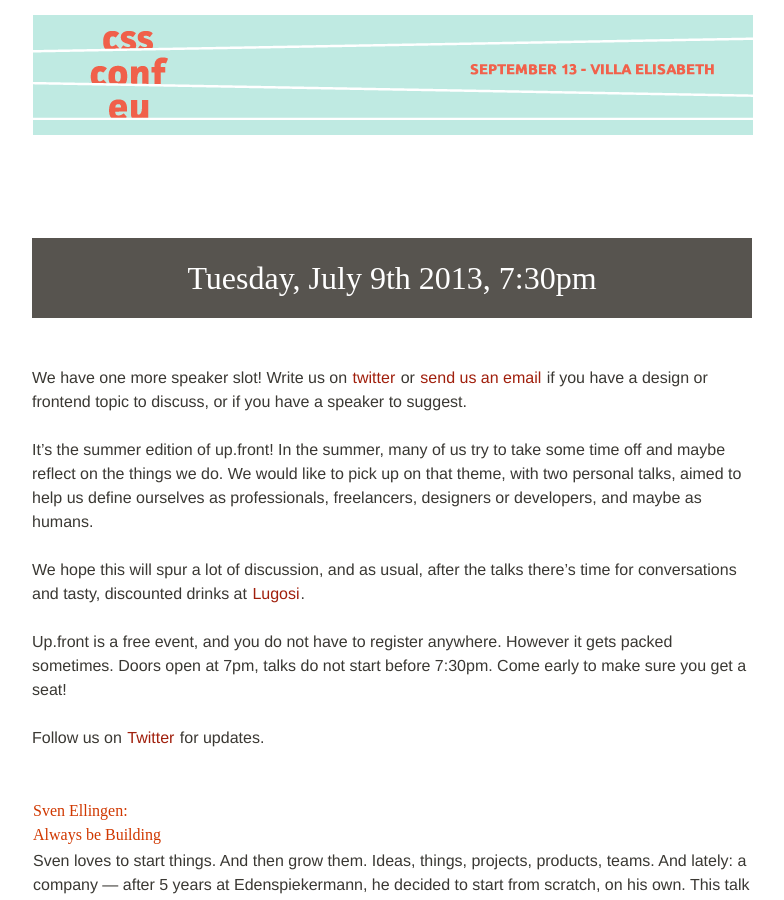
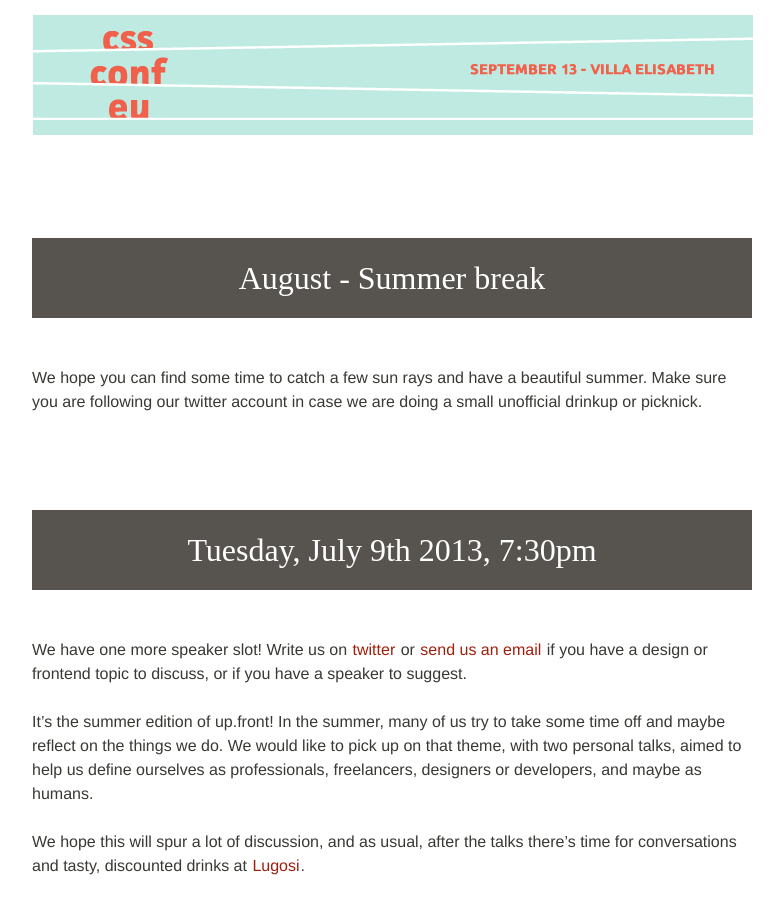
Before and after one commit to upfrontug/upfrontug.github.io, a Jekyll site: the page built from index.html, in a window 1280 px wide and 900 px high, scrolled down 809 px. Shown: the whole window, without its empty margins (248-1032 px from the left). Built offline with Jekyll 4.4.1, drawn with Linux system fonts in a browser that asks for light colours; nearby versions of some CDN libraries; a style sheet for code colours, icons or effects is not loaded.

Commit message:
Add August information

```diff
--- a/index.html
+++ b/index.html
@@ -23,6 +23,19 @@
     <a href="http://2013.cssconf.eu/">
       <img src="images/cssconf13_banner.png"/>
     </a>
+    </p>
+
+  </article>
+
+  <article>
+     <header>
+      <h2>
+        August <i>- Summer break</i>
+      </h2>
+    </header>
+
+    <p>
+      We hope you can find some time to catch a few sun rays and have a beautiful summer. Make sure you are following our twitter account in case we are doing a small unofficial drinkup or picknick.
     </p>
 
   </article>
```
